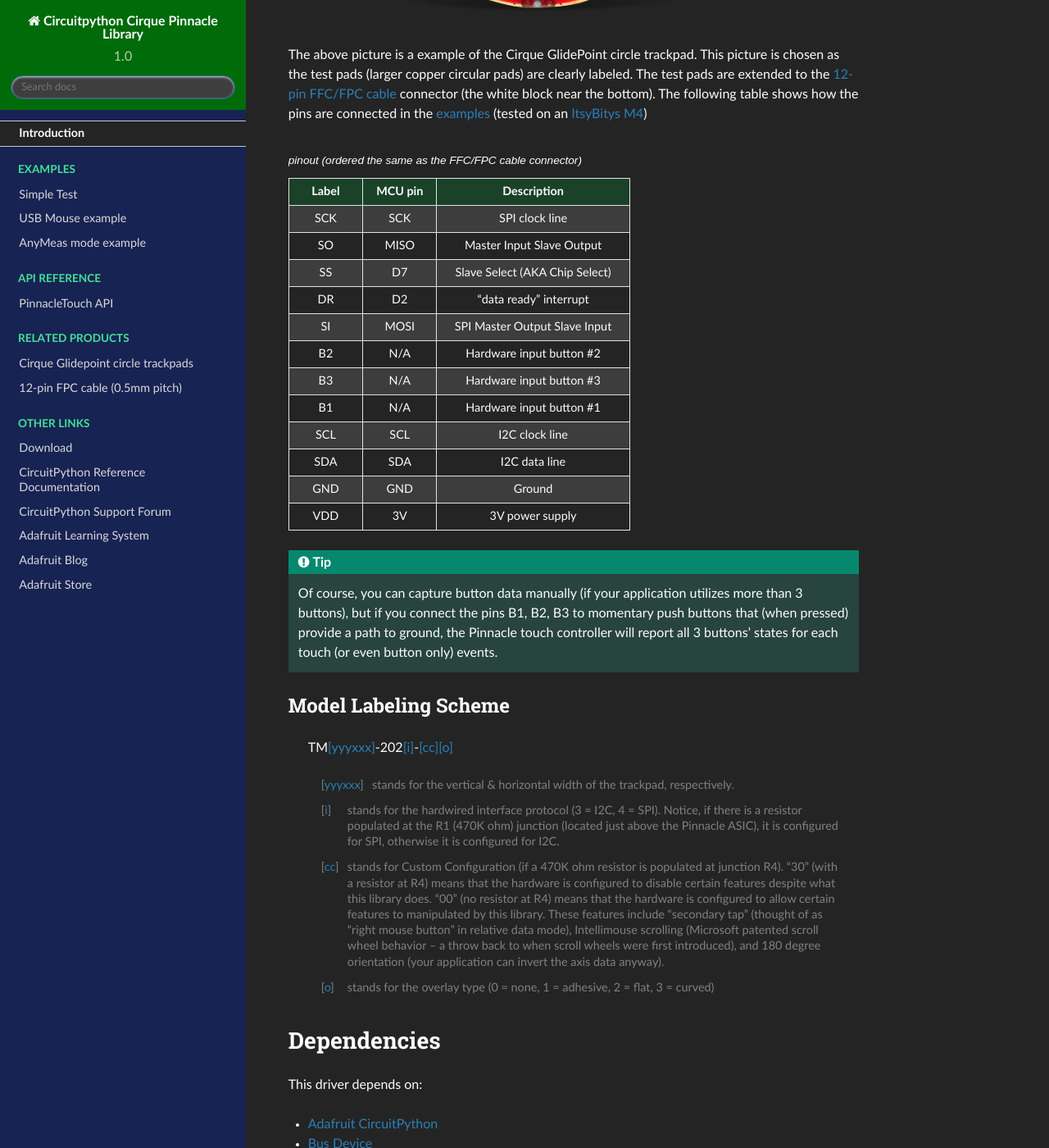
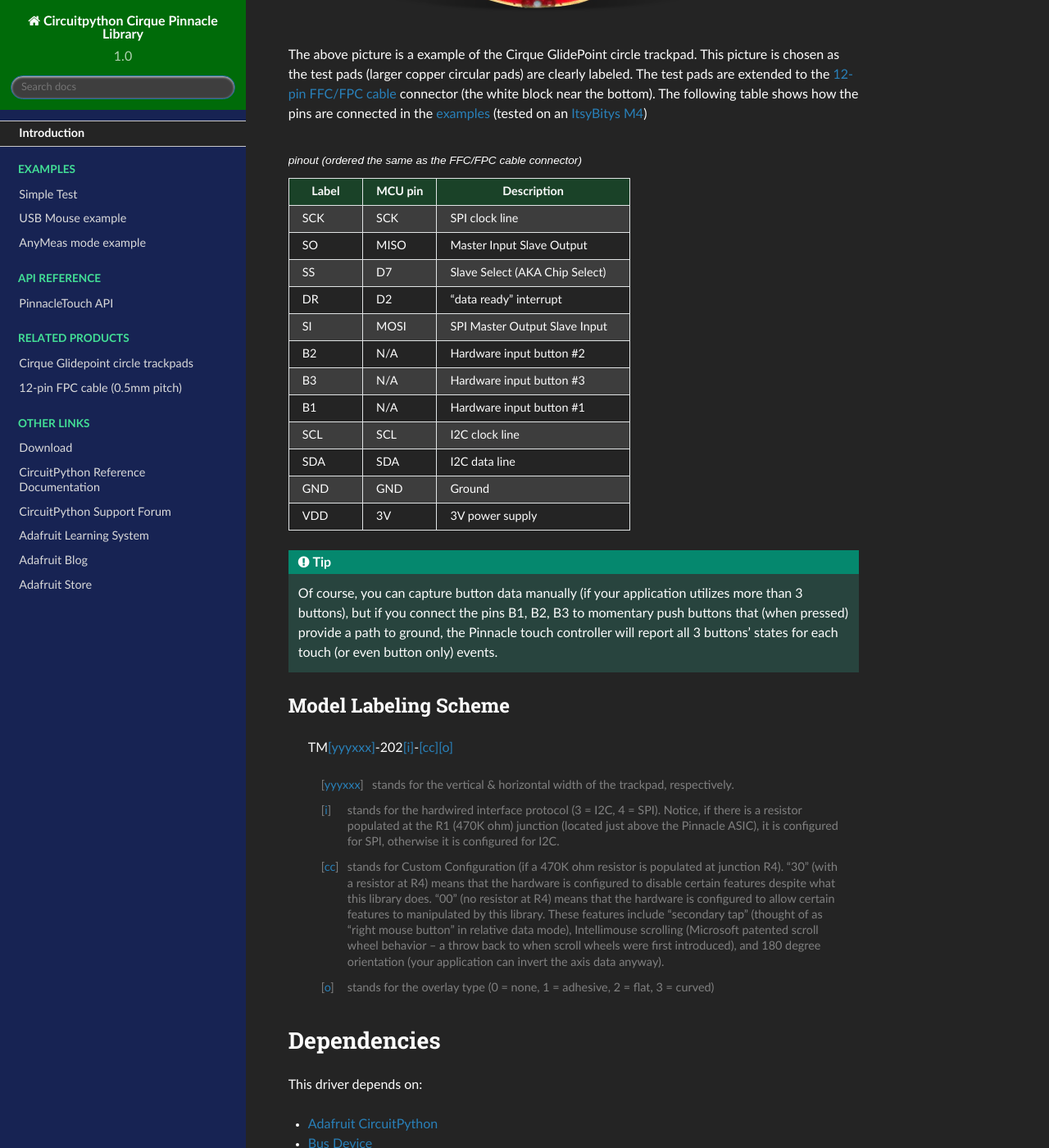
Before and after one commit to 2bndy5/CircuitPython_Cirque_Pinnacle, a Sphinx documentation site: the page built from docs/index.rst, in a window 1280 px wide and 1400 px high, scrolled down 1507 px. Shown: the whole window at 82% size. Built offline with Sphinx 7.4.7 and the Read the Docs theme 2.0.0, drawn with Linux system fonts in a browser that asks for light colours.

Commit message:
readable doc footnotes

```diff
--- a/docs/_static/darkness.css
+++ b/docs/_static/darkness.css
@@ -271,6 +271,16 @@
  text-align: left;
 }
 
+/* darkness.css | https://circuitpython-cirque-pinnacle.readthedocs.io/en/latest/_static/darkness.css */
+
+.wy-table-bordered-all td, .rst-content table.docutils td {
+  text-align: left;
+}
+
+.rst-content table.docutils.citation, .rst-content table.docutils.footnote {
+  color: white;
+}
+
 .rst-content dl:not(.docutils) dl dt {
   background: #343434;
   color: #e5df8e;
```
